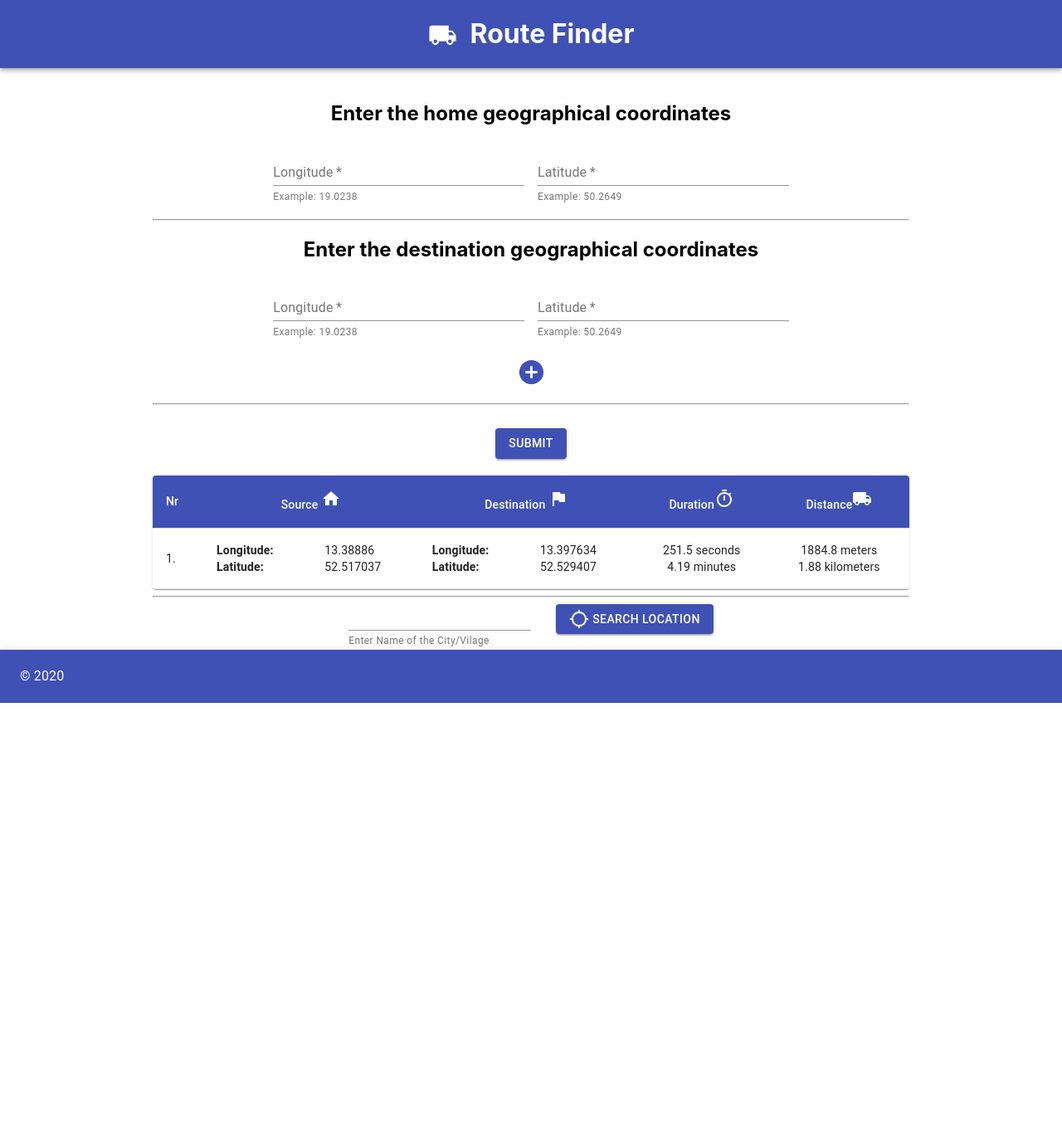
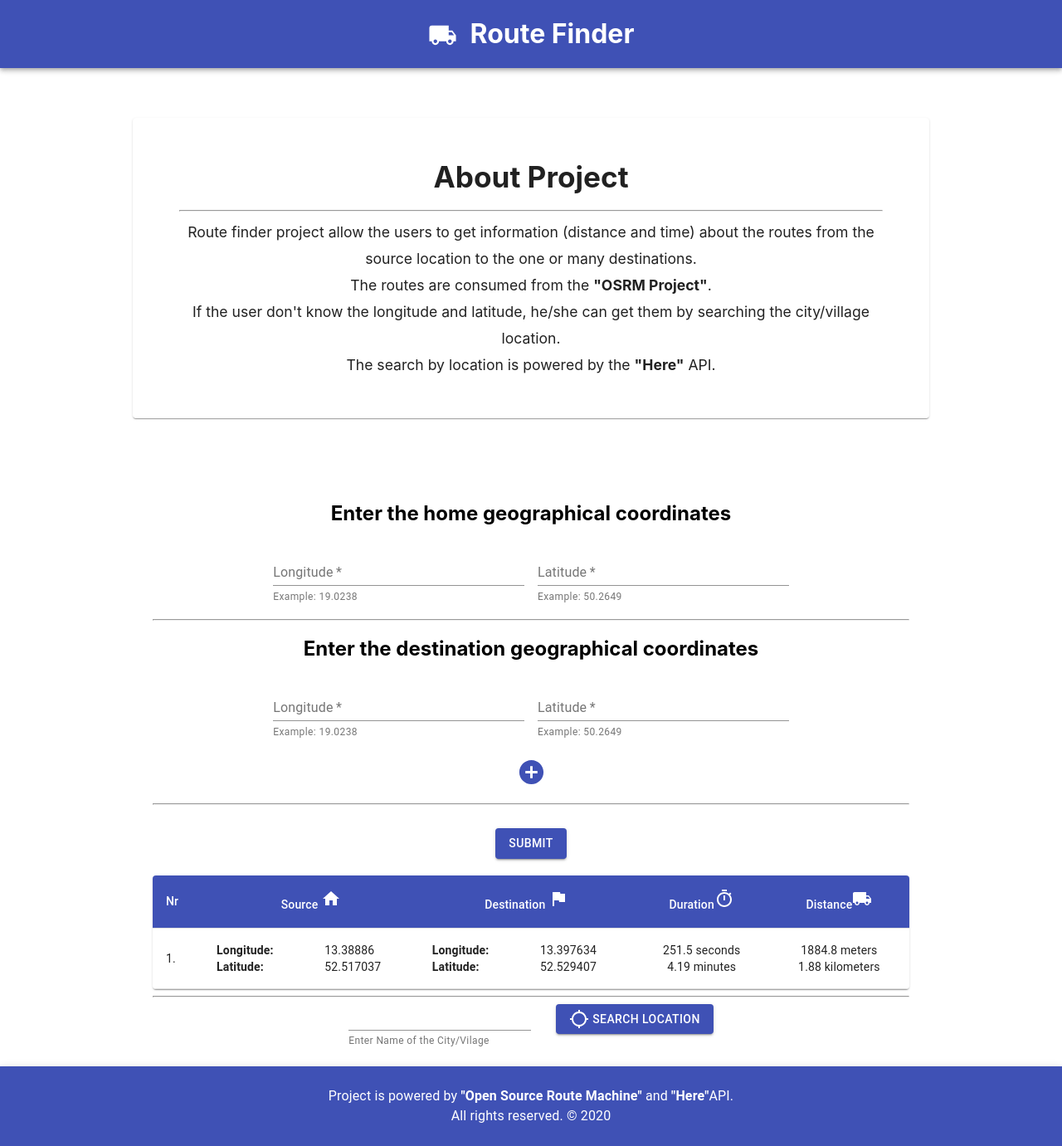
Before and after one commit to ioanzicu/route-finder-front-end, a React (Create React App) app: page / in a window 1280 px wide. Shown: the whole page at 83% size. Before the commit the page ends 847 px from the top, so only its background shows below. Built offline with nearby package versions, Linux system fonts and the light colour scheme; no server answers.

Commit message:
add about component, extract footer component

```diff
--- a/src/App.css
+++ b/src/App.css
@@ -1,16 +1,5 @@
 .App {
   text-align: center;
-}
-
-.App-logo {
-  height: 40vmin;
-  pointer-events: none;
-}
-
-@media (prefers-reduced-motion: no-preference) {
-  .App-logo {
-    animation: App-logo-spin infinite 20s linear;
-  }
 }
 
 .App-header {
@@ -28,11 +17,12 @@
   color: #61dafb;
 }
 
-@keyframes App-logo-spin {
-  from {
-    transform: rotate(0deg);
-  }
-  to {
-    transform: rotate(360deg);
-  }
+a {
+  color: inherit;
+  text-decoration: none;
+  font-weight: bold;
 }
+
+a:hover {
+  cursor: pointer;
+}
--- a/src/App.tsx
+++ b/src/App.tsx
@@ -1,13 +1,13 @@
 import React from "react";
 import Container from "@material-ui/core/Container";
 import AppBar from "@material-ui/core/AppBar";
-import Toolbar from "@material-ui/core/Toolbar";
-import Typography from "@material-ui/core/Typography";
 import LocalShippingIcon from "@material-ui/icons/LocalShipping";
 
 import SeachByLocation from "./components/SearchByLocation";
 import Form from "./components/Form";
 import "./App.css";
+import About from "./components/About";
+import Footer from "./components/Footer";
 
 function App() {
   return (
@@ -22,20 +22,24 @@ function App() {
         </h1>
       </AppBar>
 
+      <br />
+
+      <br />
+      <br />
+      <About />
+
+      <br />
+      <br />
+      <br />
+
       <Container maxWidth="md">
         <br />
         <Form />
         <hr />
         <SeachByLocation />
       </Container>
-
-      <AppBar position="static" color="primary">
-        <Toolbar>
-          <Typography variant="body1" color="inherit">
-            &copy; 2020
-          </Typography>
-        </Toolbar>
-      </AppBar>
+      <br />
+      <Footer />
     </div>
   );
 }
--- /dev/null
+++ b/src/components/About.tsx
@@ -0,0 +1,37 @@
+import React from "react";
+import Paper from "@material-ui/core/Paper";
+import Container from "@material-ui/core/Container";
+
+const About = () => (
+  <Container component={Paper} maxWidth="md">
+    <div
+      style={{
+        lineHeight: "2rem",
+        fontSize: "1.1rem",
+        padding: "2rem",
+      }}
+    >
+      <h1>About Project</h1>
+      <hr />
+      <div style={{ paddingBottom: "1rem" }}>
+        Route finder project allow the users to get information (distance and
+        time) about the routes from the source location to the one or many
+        destinations.
+        <br />
+        The routes are consumed from the{" "}
+        <a href="http://project-osrm.org/">"OSRM Project"</a>.
+        <br />
+        If the user don't know the longitude and latitude, he/she can get them
+        by searching the city/village location.
+        <br />
+        The search by location is powered by the{" "}
+        <a href="https://developer.here.com/products/geocoding-and-search">
+          "Here"
+        </a>{" "}
+        API.
+      </div>
+    </div>
+  </Container>
+);
+
+export default About;
--- /dev/null
+++ b/src/components/Footer.tsx
@@ -0,0 +1,26 @@
+import React from "react";
+import AppBar from "@material-ui/core/AppBar";
+import Toolbar from "@material-ui/core/Toolbar";
+import Typography from "@material-ui/core/Typography";
+
+const Footer = () => (
+  <AppBar position="static" color="primary">
+    <Toolbar
+      style={{ marginLeft: "auto", marginRight: "auto", padding: "1rem" }}
+    >
+      <Typography variant="body1" color="inherit">
+        Project is powered by{" "}
+        <a href="http://project-osrm.org/">"Open Source Route Machine"</a> and{" "}
+        <a href="https://developer.here.com/products/geocoding-and-search">
+          {" "}
+          "Here"
+        </a>
+        API.
+        <br />
+        All rights reserved. &copy; {new Date().getFullYear()}
+      </Typography>
+    </Toolbar>
+  </AppBar>
+);
+
+export default Footer;
```
